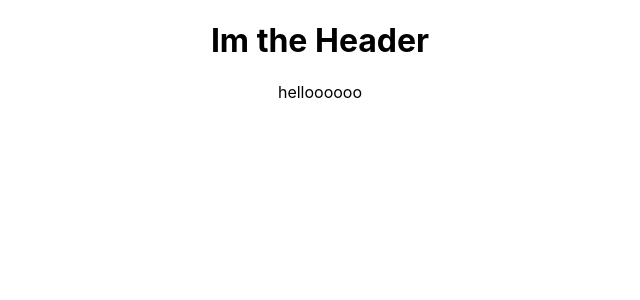
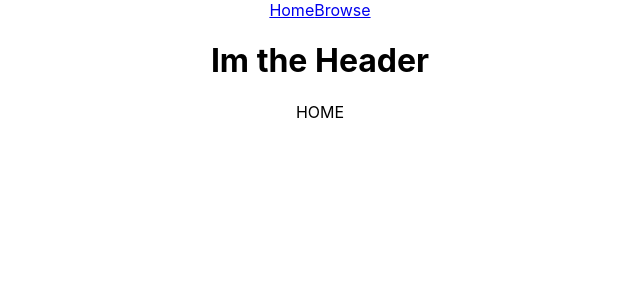
Before and after one commit to ShamiTomita/Cake-Frontend, a React (Create React App) app in the folder cake-frontend/: page / in a window 1280 px wide. Shown: the top 300 px of the page, without its empty margins (320-960 px from the left). Built offline with nearby package versions, Linux system fonts and the light colour scheme.

Commit message:
fixing routes

```diff
--- a/cake-frontend/package.json
+++ b/cake-frontend/package.json
@@ -13,7 +13,8 @@
     "react-router-dom": "^6.2.2",
     "react-scripts": "5.0.0",
     "redux": "^4.1.2",
-    "redux-thunk": "^2.4.1"
+    "redux-thunk": "^2.4.1",
+    "styled-components": "^5.3.3"
   },
   "scripts": {
     "start": "react-scripts start",
--- a/cake-frontend/src/App.js
+++ b/cake-frontend/src/App.js
@@ -1,14 +1,21 @@
 import React from 'react';
 import './App.css';
-import NavBar from './components/NavBar';
+import Home from "./containers/Home"
+import NavBar from './components/NavBar'
 import Header from './components/Header'
 import {Route, Routes} from 'react-router-dom'
+
 function App() {
   return (
     <div className="App">
+    <NavBar />
+    <Routes>
+      <Route path="/" elements={<Home/>}/>
+      <Route path="/browse"/>
+    </Routes>
       <div>
         <Header/>
-        <p>helloooooo</p>
+        <Home/>
       </div>
     </div>
   );
```
Also changed, not shown: 1 other file (tests, documents, lock files or other folders).
